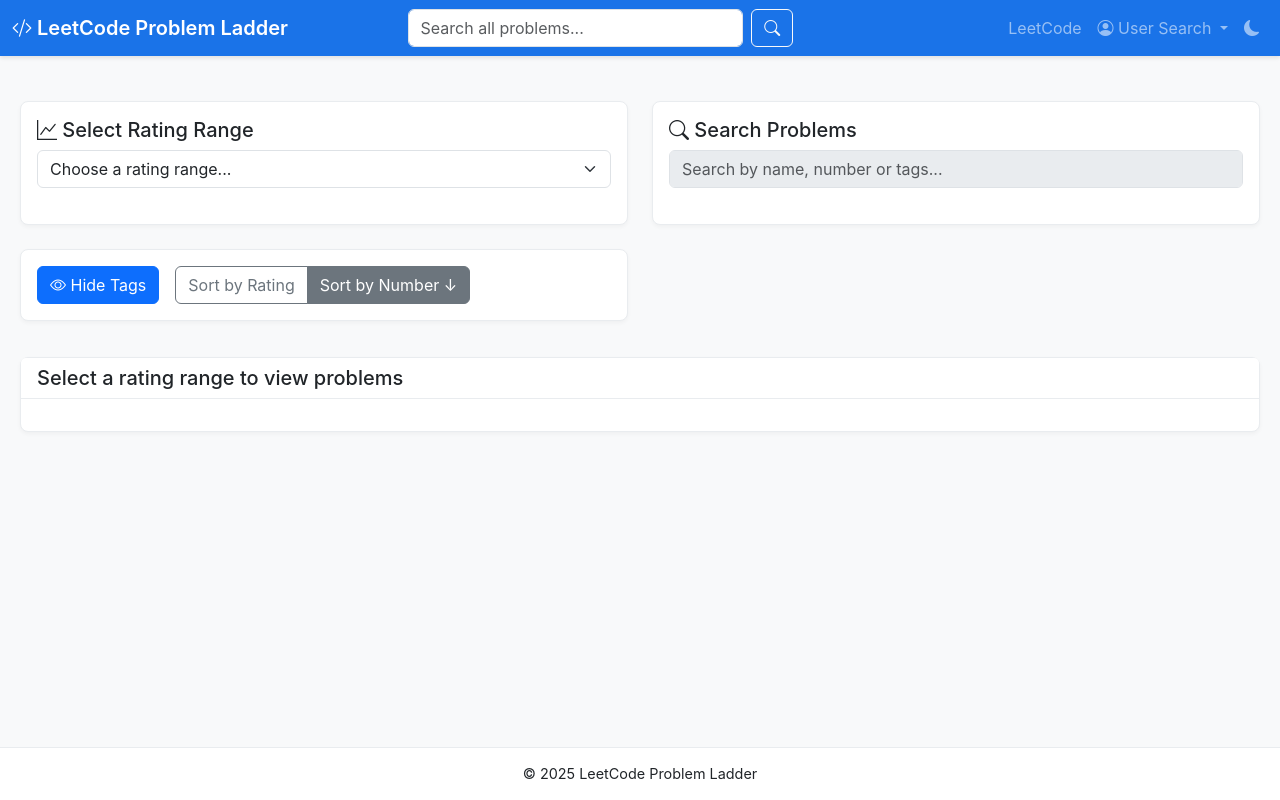
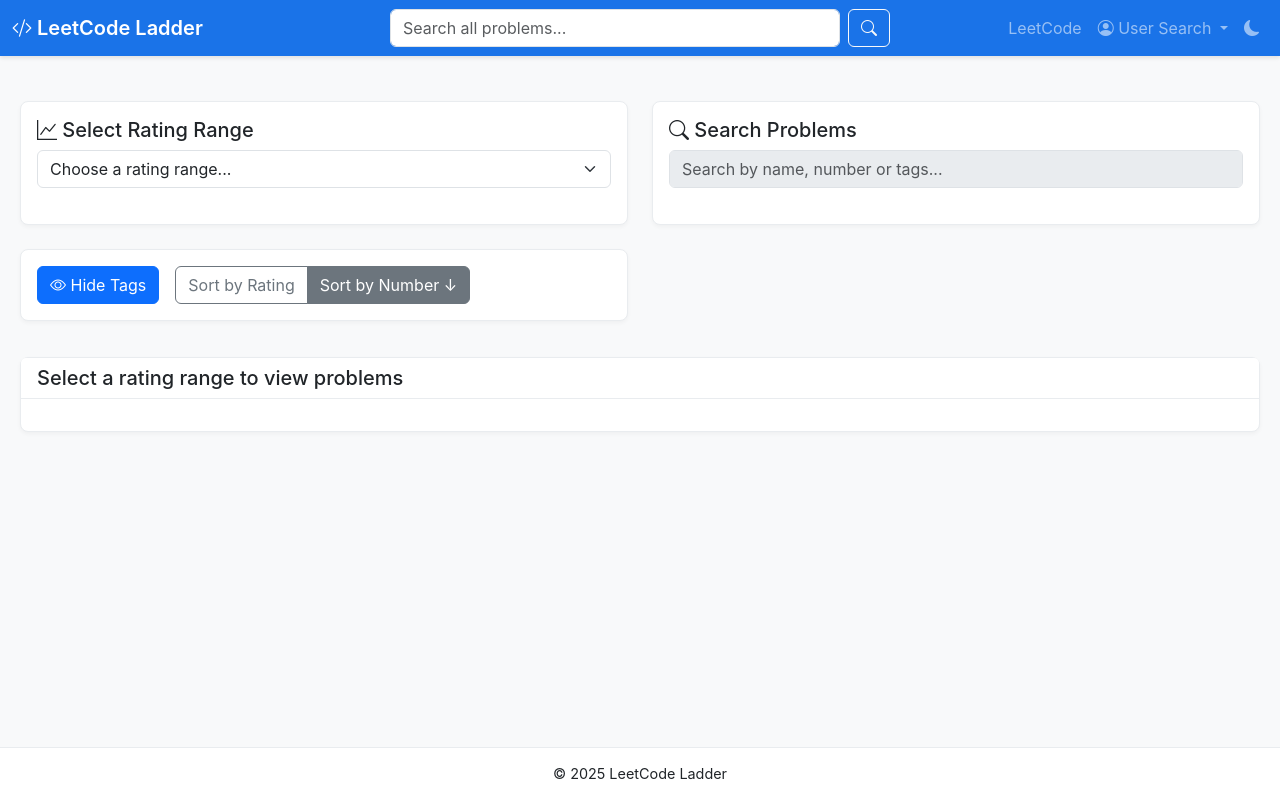
Before and after one commit to nilesyadv/Leetcode-Ladder, a Flask app: page / in a window 1280 px wide. Run offline with Flask 3, Linux system fonts and the light colour scheme; some libraries are stand-ins or nearby versions.

Commit message:
Center navbar search bar and update title references in HTML

```diff
--- a/static/script.js
+++ b/static/script.js
@@ -486,6 +486,9 @@ document.addEventListener('DOMContentLoaded', function() {
 
     // Call this function in your DOMContentLoaded event
     addLeetCodeUserSearch();
+
+    // Add this line at the end
+    centerNavbarSearchBar();
 });
 
 // Global search function
@@ -1251,3 +1254,37 @@ function createDistributionBar(distribution) {
     `;
     document.head.appendChild(style);
 }
+
+// Add this function to center the search bar in the navbar
+function centerNavbarSearchBar() {
+    // Get the navbar elements
+    const navbar = document.querySelector('.navbar-collapse');
+    const searchForm = document.querySelector('.global-search-form');
+
+    if (!navbar || !searchForm) return;
+
+    // Apply specific centering styles
+    const style = document.createElement('style');
+    style.textContent = `
+        .navbar-collapse {
+            display: flex !important;
+            justify-content: space-between !important;
+        }
+
+        .global-search-form {
+            position: absolute !important;
+            left: 50% !important;
+            transform: translateX(-50%) !important;
+            margin: 0 !important;
+        }
+
+        @media (max-width: 991px) {
+            .global-search-form {
+                position: static !important;
+                transform: none !important;
+                margin: 0.5rem 0 !important;
+            }
+        }
+    `;
+    document.head.appendChild(style);
+}
--- a/templates/index.html
+++ b/templates/index.html
@@ -4,7 +4,7 @@
 <head>
     <meta charset="UTF-8">
     <meta name="viewport" content="width=device-width, initial-scale=1.0">
-    <title>LeetCode Problem Ladder</title>
+    <title>LeetCode Ladder</title>
     <link href="https://cdn.jsdelivr.net/npm/bootstrap@5.3.0-alpha1/dist/css/bootstrap.min.css" rel="stylesheet">
     <link rel="stylesheet" href="https://cdn.jsdelivr.net/npm/bootstrap-icons@1.8.1/font/bootstrap-icons.css">
     <link href="{{ url_for('static', filename='style.css') }}" rel="stylesheet">
@@ -14,7 +14,7 @@
 <body>
     <nav class="navbar navbar-expand-lg navbar-dark">
         <div class="container-fluid">
-            <a class="navbar-brand" href="#"><i class="bi bi-code-slash"></i> LeetCode Problem Ladder</a>
+            <a class="navbar-brand" href="#"><i class="bi bi-code-slash"></i> LeetCode Ladder</a>
             <button class="navbar-toggler" type="button" data-bs-toggle="collapse" data-bs-target="#navbarNav">
                 <span class="navbar-toggler-icon"></span>
             </button>
@@ -89,7 +89,7 @@
 
     <footer class="footer">
         <div class="container">
-            <span>© 2025 LeetCode Problem Ladder</span>
+            <span>© 2025 LeetCode Ladder</span>
         </div>
     </footer>
 
```
